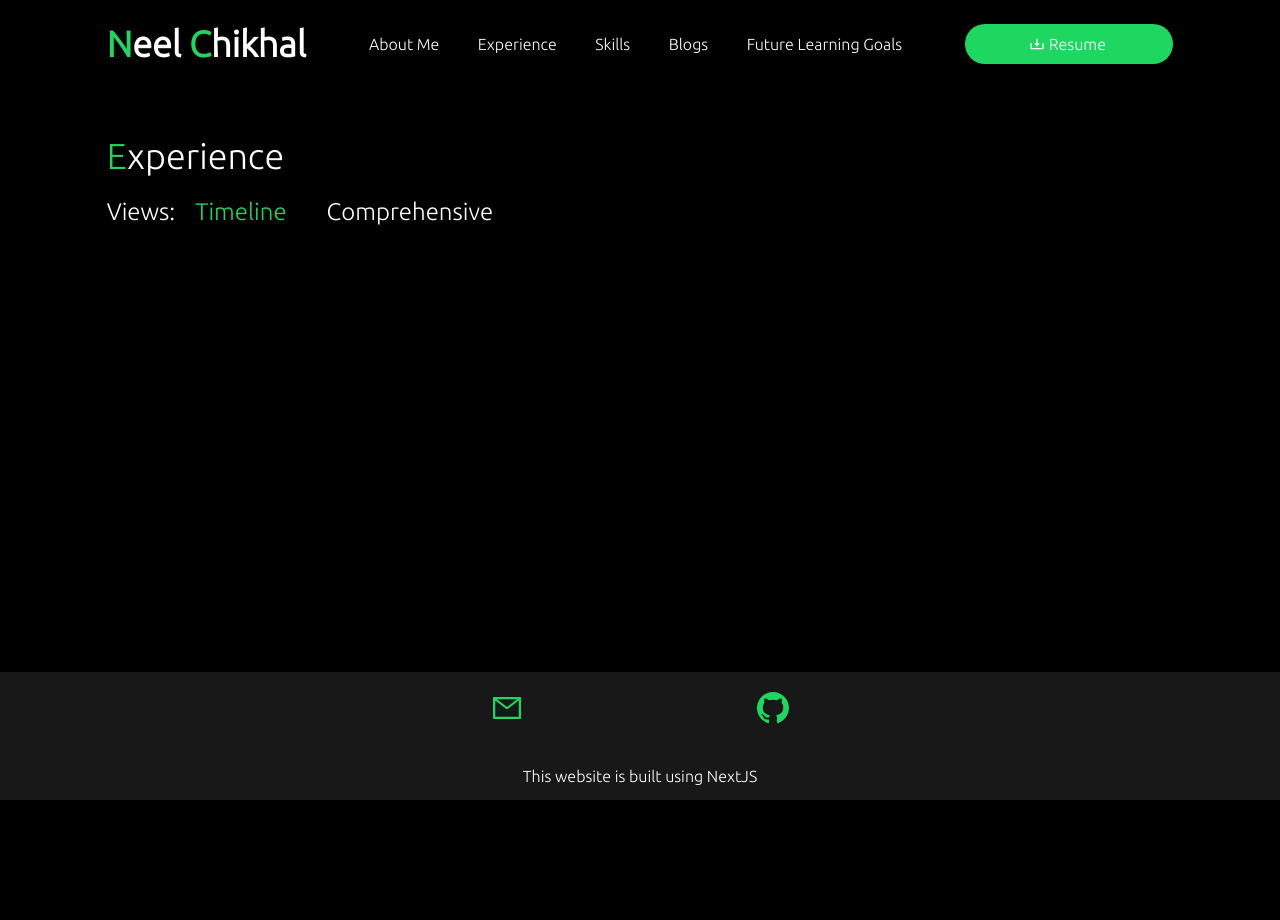
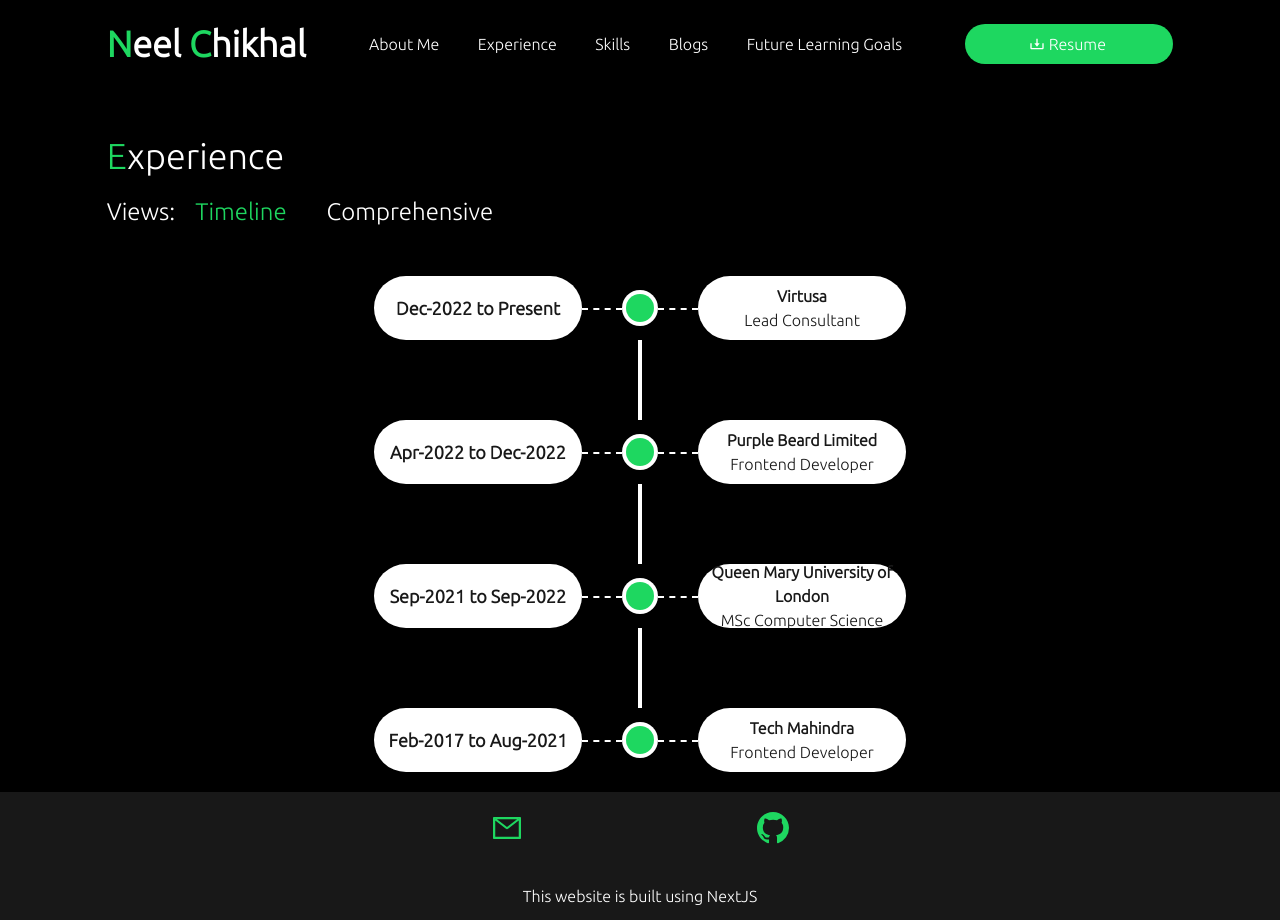
Before and after one commit to neelchikhal14/portfolio, a Next.js app in the folder next-sanity-portfolio/: page /experience in a window 1280 px wide. Before the commit the page ends 800 px from the top, so only its background shows below. Built offline with nearby package versions, Linux system fonts and the light colour scheme.

Commit message:
feat:completed experience section

```diff
--- a/next-sanity-portfolio/app/experience/components/ExperienceViews.tsx
+++ b/next-sanity-portfolio/app/experience/components/ExperienceViews.tsx
@@ -51,7 +51,9 @@
           </button>
         </div>
       </div>
-      {selectedView === "timeline" ? null : ( // <TimelineView exp={exp} />
+      {selectedView === "timeline" ? (
+        <TimelineView exp={exp} />
+      ) : (
         <ComprehensiveView exp={expWithOnlyJobs} />
       )}
     </div>
--- a/next-sanity-portfolio/app/experience/components/TimelineView.tsx
+++ b/next-sanity-portfolio/app/experience/components/TimelineView.tsx
@@ -5,32 +5,50 @@
     <div className="mt-12">
       {exp.map((e: any, idx: number) => (
         <div className="flex flex-col" key={e.idx}>
-          <div className="flex">
-            <p className="w-56 h-24 sm:w-64 md:w-56 sm:h-20 rounded-full bg-text-color flex items-center justify-center">
-              <span className="text-section-background text-center text-[11px] sm:text-sm">
-                {e.fromDate} to {e.to}
-              </span>
-            </p>
-            <div className="flex flex-col items-center pl-5">
-              <div className="bg-text-color h-6 w-6 sm:h-16 sm:w-16 rounded-full flex justify-center items-center">
-                <div className="bg-iconic-green h-5 w-5 sm:h-14 sm:w-14 rounded-full"></div>
+          <div className="grid grid-rows-[template_rows_auto_1fr]">
+            <div className="justify-self-center flex items-center">
+              {/* year */}
+              <p className="w-24 h-20 rounded-sm bg-text-color flex items-center justify-center sm:w-52 sm:h-16 sm:rounded-full">
+                <span className="text-section-background text-center text-sm sm:text-base md:text-lg font-[900]">
+                  {e.fromDate} to {e.to}
+                </span>
+              </p>
+              {/* circle design */}
+              <div className="flex items-center">
+                {/* dotted line */}
+                <div className="w-10 h-12 flex items-center">
+                  <div className="w-10 h-1 border-b-2 border-dashed border-b-text-color"></div>
+                </div>
+                {/* circle design */}
+                <div>
+                  <div className="bg-text-color h-6 w-6 rounded-full flex justify-center items-center sm:w-9 sm:h-9">
+                    <div className="bg-iconic-green h-5 w-5 rounded-full sm:w-7 sm:h-7"></div>
+                  </div>
+                </div>
+                {/* dotted line */}
+                <div className="w-10 h-12 flex items-center">
+                  <div className="w-10 h-1 border-b-2 border-dashed border-b-text-color"></div>
+                </div>
               </div>
+              {/* company name and position */}
+              <div>
+                <div className="w-24 h-20 rounded-sm  bg-text-color flex flex-col items-center justify-center sm:w-52 sm:h-16 sm:rounded-full">
+                  <span className="text-section-background font-[900] text-center text-xs sm:text-sm md:text-base md:px-1">
+                    {e.companyName}
+                  </span>
+                  <span className="text-section-background text-center text-xs sm:text-sm md:text-base">
+                    {e.position}
+                  </span>
+                </div>
+              </div>
+            </div>
+            {/* vertical stick */}
+            <div className="justify-self-center">
               {idx < totalExp - 1 && (
                 <div>
                   <div className="w-1 h-20 bg-text-color"></div>
                 </div>
               )}
-            </div>
-            <div className="w-10 sm:w-40 md:w-80 h-12 flex items-center">
-              <div className="w-10 h-1 sm:w-40 md:w-80 border-b-2 border-dashed border-b-text-color"></div>
-            </div>
-            <div className="w-56 h-24 sm:w-64 md:w-56 sm:h-20 rounded-full bg-text-color flex flex-col items-center justify-center ml-5">
-              <span className="text-section-background font-[900] text-center text-[11px] sm:text-sm md:px-1">
-                {e.companyName}
-              </span>
-              <span className="text-section-background text-center text-[11px] sm:text-sm">
-                {e.position}
-              </span>
             </div>
           </div>
         </div>
--- a/next-sanity-portfolio/tailwind.config.ts
+++ b/next-sanity-portfolio/tailwind.config.ts
@@ -24,6 +24,9 @@
       animation: {
         threeBarMenuAnimate: "threeBarMenuKF 0.5s ease-out",
         smoothUnderlineAnimate: "smoothUnderlineKF 0.55s ease-in-out forwards",
+      },
+      gridTemplateRows: {
+        template_rows_auto_1fr: "auto 1fr",
       },
       keyframes: {
         threeBarMenuKF: {
```
